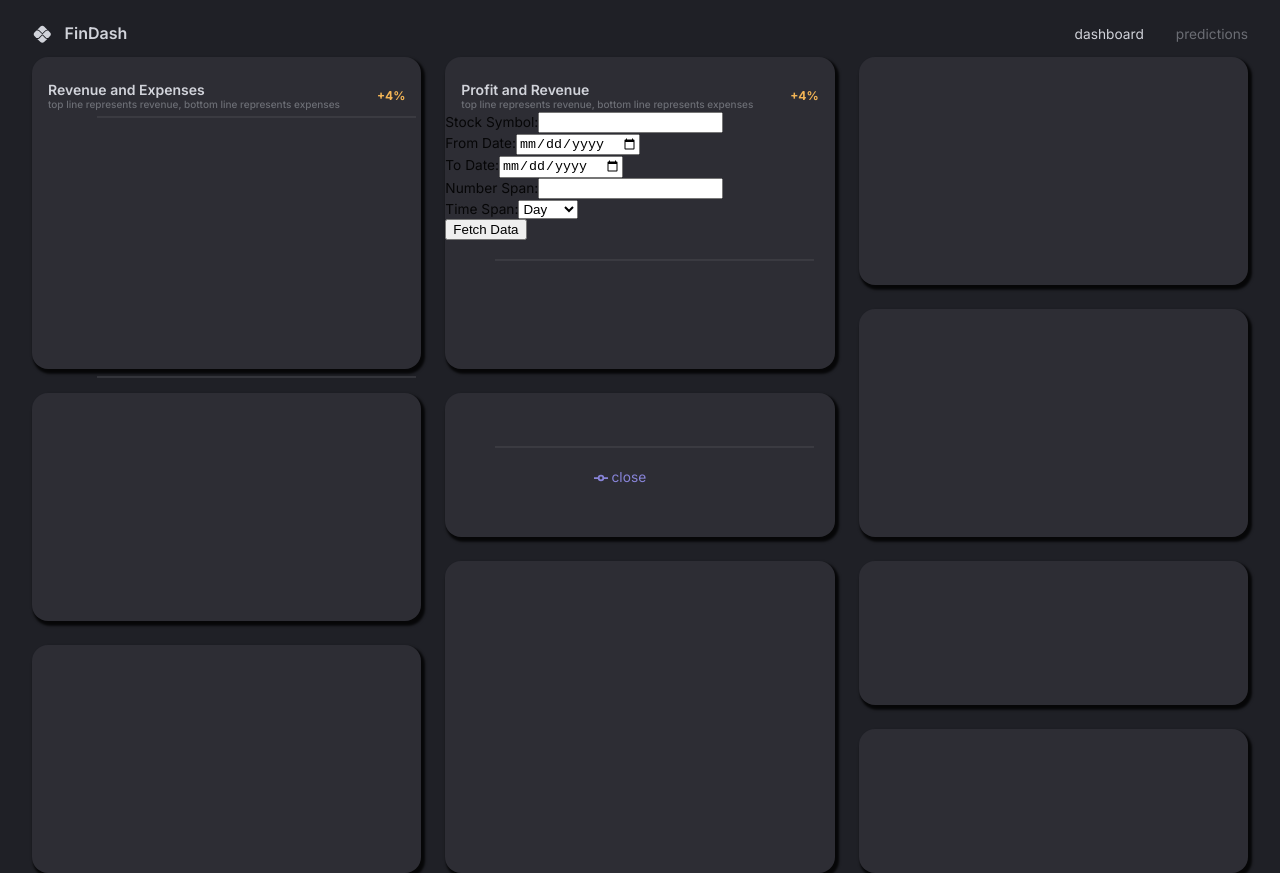
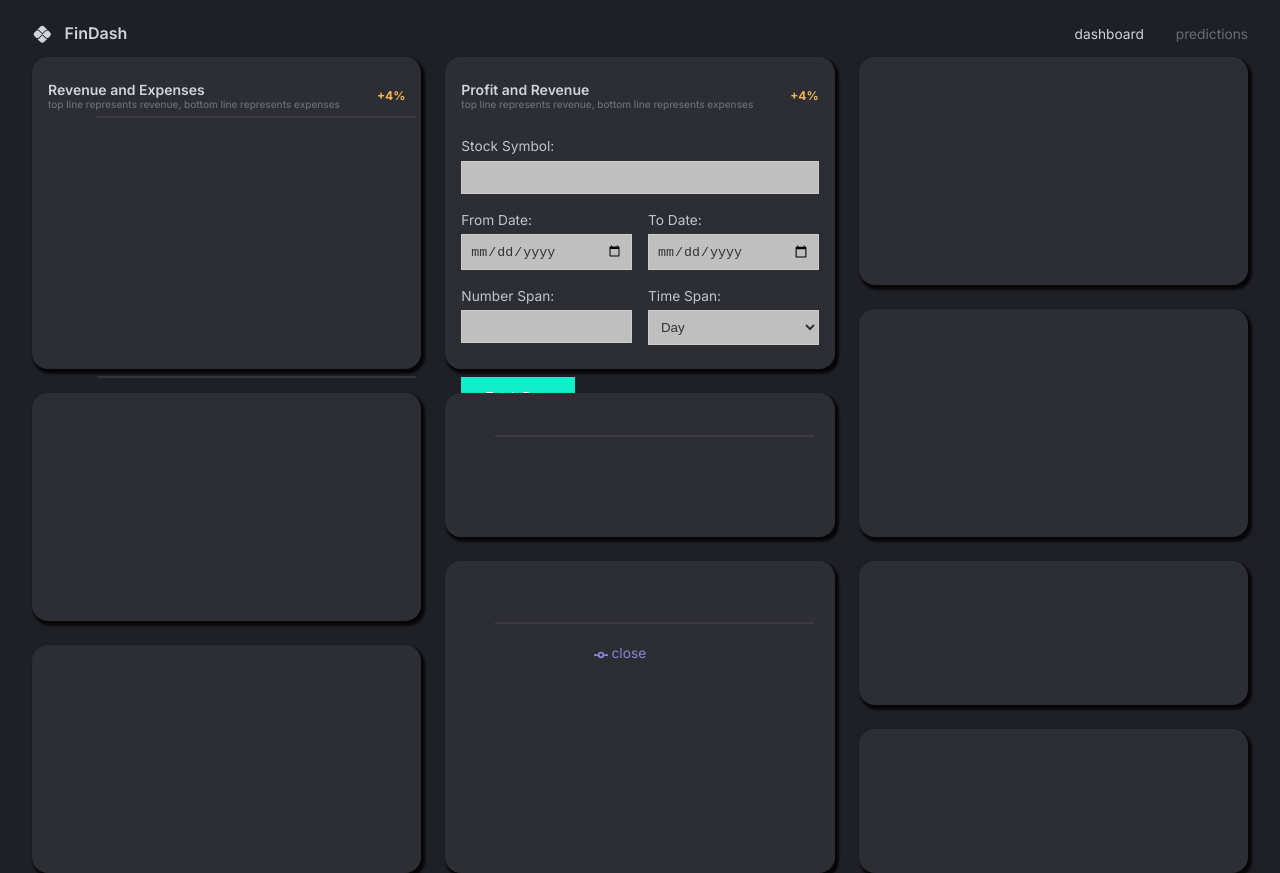
Before and after one commit to gigichen880/Portfolio_Dashboard, a React (Vite) app in the folder client/: page / in a window 1280 px wide. Built offline with nearby package versions, Linux system fonts and the light colour scheme; no server answers.

Commit message:
Update form format and fix bugs on value passing

```diff
--- a/client/src/components/FieldSelection.tsx
+++ b/client/src/components/FieldSelection.tsx
@@ -1,12 +1,14 @@
 // StockForm.js
 import React, { useState } from "react";
+import FlexBetween from "./FlexBetween";
+import { Box, Typography, useTheme, Grid } from "@mui/material";
 
 const StockForm = ({ onSubmit }) => {
   const [symbol, setSymbol] = useState("");
   const [fromDate, setFromDate] = useState("");
   const [toDate, setToDate] = useState("");
   const [numSpan, setNumSpan] = useState("");
-  const [timeSpan, setTimeSpan] = useState("");
+  const [timeSpan, setTimeSpan] = useState("day");
 
   const handleSubmit = (e) => {
     e.preventDefault();
@@ -19,10 +21,14 @@ const StockForm = ({ onSubmit }) => {
     };
     onSubmit(formData); // Pass the form data back to the parent component
   };
-
+  const { palette } = useTheme();
   return (
+    <FlexBetween color={palette.grey[400]} margin="1.5rem 1rem 0 1rem">
+      <FlexBetween>
+        <Box width="100%">
           <form onSubmit={handleSubmit}>
-      <div>
+            <Grid container spacing={2}>
+              <Grid item xs={12}>
                 <label>
                   Stock Symbol:
                   <input
@@ -30,10 +36,19 @@ const StockForm = ({ onSubmit }) => {
                     value={symbol}
                     onChange={(e) => setSymbol(e.target.value)}
                     required
+                    style={{
+                      backgroundColor: "#bfbfbf", // Light grey background
+                      border: "1px solid #ccc", // Optional border color
+                      color: "#333",
+                      width: "100%",
+                      padding: "0.5rem",
+                      marginTop: "0.25rem",
+                    }}
                   />
                 </label>
-      </div>
-      <div>
+              </Grid>
+
+              <Grid item xs={6}>
                 <label>
                   From Date:
                   <input
@@ -41,10 +56,19 @@ const StockForm = ({ onSubmit }) => {
                     value={fromDate}
                     onChange={(e) => setFromDate(e.target.value)}
                     required
+                    style={{
+                      backgroundColor: "#bfbfbf", // Light grey background
+                      border: "1px solid #ccc", // Optional border color
+                      color: "#333",
+                      width: "100%",
+                      padding: "0.5rem",
+                      marginTop: "0.25rem",
+                    }}
                   />
                 </label>
-      </div>
-      <div>
+              </Grid>
+
+              <Grid item xs={6}>
                 <label>
                   To Date:
                   <input
@@ -52,10 +76,19 @@ const StockForm = ({ onSubmit }) => {
                     value={toDate}
                     onChange={(e) => setToDate(e.target.value)}
                     required
+                    style={{
+                      backgroundColor: "#bfbfbf", // Light grey background
+                      border: "1px solid #ccc", // Optional border color
+                      color: "#333",
+                      width: "100%",
+                      padding: "0.5rem",
+                      marginTop: "0.25rem",
+                    }}
                   />
                 </label>
-      </div>
-      <div>
+              </Grid>
+
+              <Grid item xs={6}>
                 <label>
                   Number Span:
                   <input
@@ -63,24 +96,64 @@ const StockForm = ({ onSubmit }) => {
                     value={numSpan}
                     onChange={(e) => setNumSpan(e.target.value)}
                     required
+                    style={{
+                      backgroundColor: "#bfbfbf", // Light grey background
+                      border: "1px solid #ccc", // Optional border color
+                      color: "#333",
+                      width: "100%",
+                      padding: "0.5rem",
+                      marginTop: "0.25rem",
+                    }}
                   />
                 </label>
-      </div>
-      <div>
+              </Grid>
+
+              <Grid item xs={6}>
                 <label>
                   Time Span:
                   <select
                     value={timeSpan}
                     onChange={(e) => setTimeSpan(e.target.value)}
+                    style={{
+                      backgroundColor: "#bfbfbf", // Light grey background
+                      border: "1px solid #ccc", // Optional border color
+                      color: "#333",
+                      width: "100%",
+                      padding: "0.5rem",
+                      marginTop: "0.25rem",
+                    }}
                   >
                     <option value="day">Day</option>
                     <option value="month">Month</option>
                     <option value="year">Year</option>
                   </select>
                 </label>
-      </div>
-      <button type="submit">Fetch Data</button>
+              </Grid>
+
+              <Grid item xs={12}>
+                <button
+                  type="submit"
+                  style={{
+                    padding: "0.75rem 1.5rem",
+                    backgroundColor: palette.primary.main,
+                    color: "#fff",
+                    border: "none",
+                    cursor: "pointer",
+                    marginTop: "1rem",
+                  }}
+                >
+                  Fetch Data
+                </button>
+              </Grid>
+            </Grid>
           </form>
+        </Box>
+      </FlexBetween>
+
+      <Typography variant="h5" fontWeight="700" color={palette.secondary[500]}>
+        {/* You can add text here if needed */}
+      </Typography>
+    </FlexBetween>
   );
 };
 
```
Also changed, not shown: 1 other file (tests, documents, lock files or other folders). Lines whose indentation alone changed are shown as unchanged.
